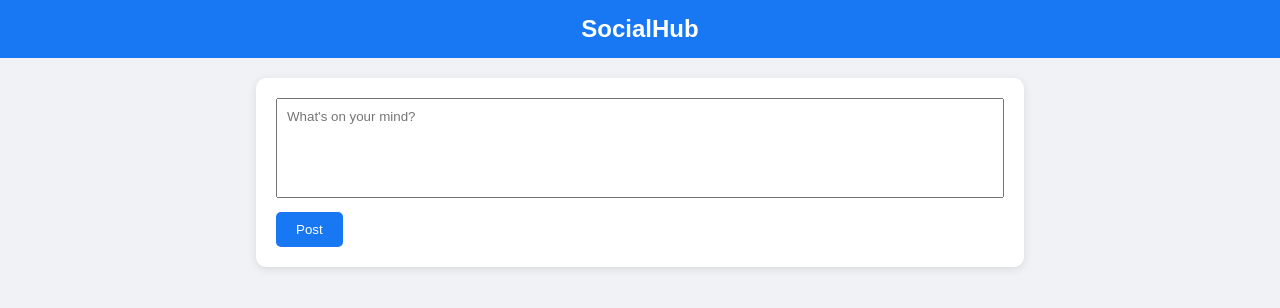
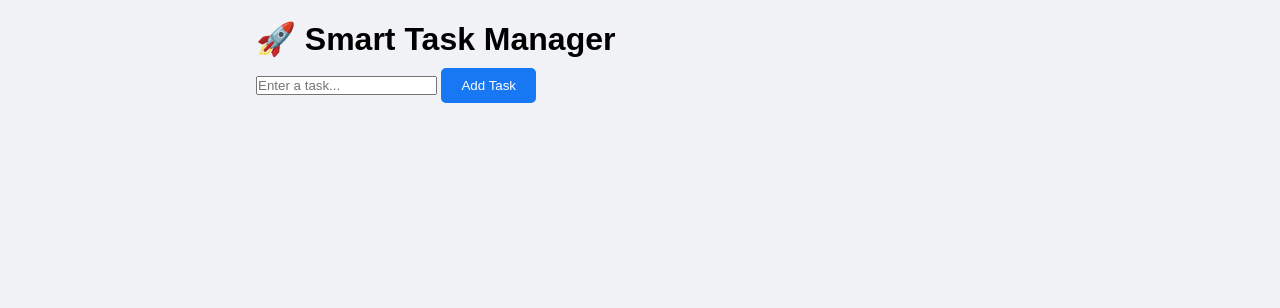
Before and after one commit to danielaugustindanielaugustin-ship-it/Like, a plain HTML site: page index.html in a window 1280 px wide. Drawn offline with Linux system fonts and the light colour scheme.

Commit message:
Update index.html

```diff
--- a/index.html
+++ b/index.html
@@ -1,28 +1,23 @@
 <!DOCTYPE html>
-<html lang="en">
+<html>
 <head>
-<meta charset="UTF-8">
-<meta name="viewport" content="width=device-width, initial-scale=1.0">
-<title>SocialHub</title>
-<link rel="stylesheet" href="style.css">
+    <title>Smart Task Manager</title>
+    <link rel="stylesheet" href="style.css">
 </head>
 <body>
 
-<nav>
-    <h1>SocialHub</h1>
-</nav>
+    <div class="container">
+        <h1>🚀 Smart Task Manager</h1>
 
-<div class="container">
+        <div class="input-box">
+            <input type="text" id="taskInput" placeholder="Enter a task...">
+            <button onclick="addTask()">Add Task</button>
+        </div>
 
-    <div class="create-post">
-        <textarea id="postText" placeholder="What's on your mind?"></textarea>
-        <button onclick="createPost()">Post</button>
+        <ul id="taskList"></ul>
     </div>
 
-    <div id="feed"></div>
+    <script src="script.js"></script>
 
-</div>
-
-<script src="script.js"></script>
 </body>
 </html>
```
